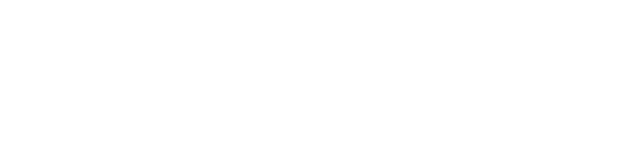
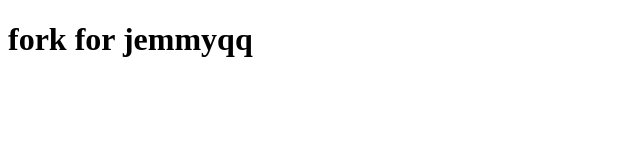
Before and after one commit to jemmyqq/delta, a plain HTML site: page WebContent/index.html in a window 1280 px wide. Shown: the whole page, without its empty margins (0-640 px from the left). Drawn offline with Linux system fonts and the light colour scheme.

Commit message:
add h1 from fork-jemmyqq

```diff
--- a/WebContent/index.html
+++ b/WebContent/index.html
@@ -5,6 +5,6 @@
 <title>GitHub</title>
 </head>
 <body>
-
+<h1>fork for jemmyqq</h1>
 </body>
 </html>
```
